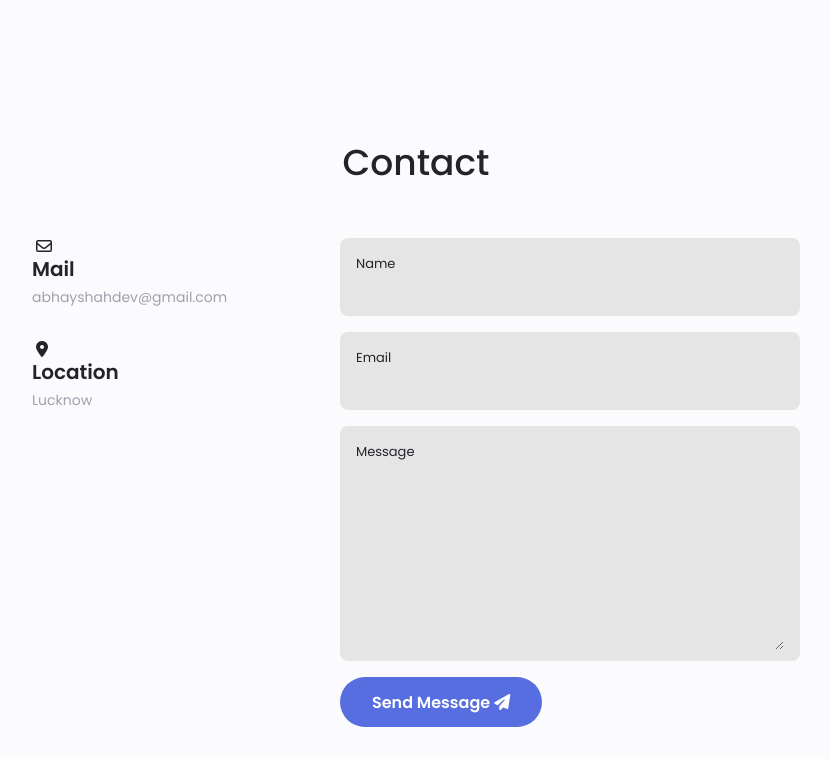
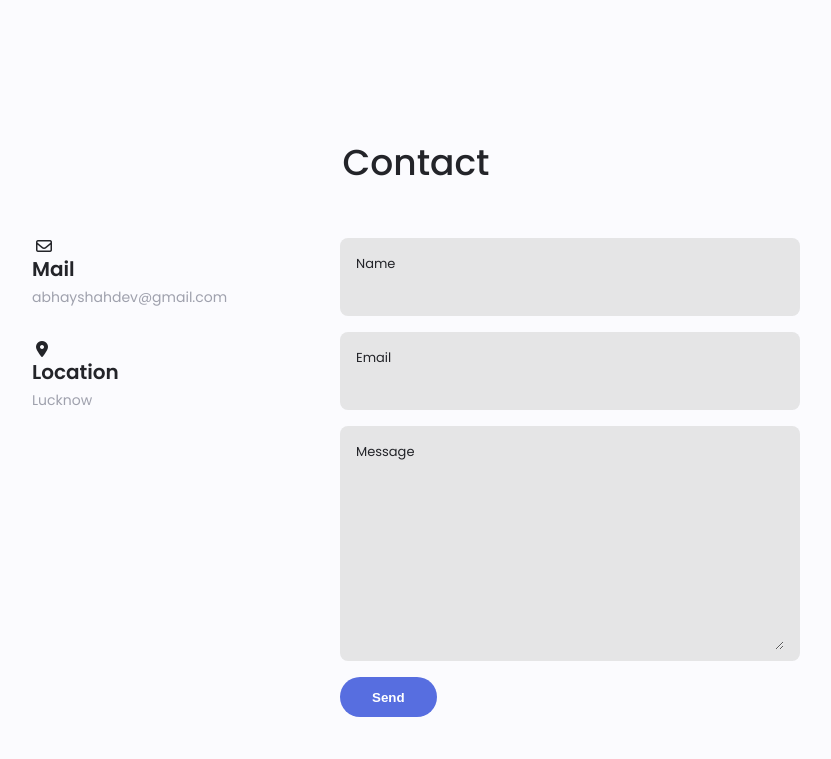
Before and after one commit to AbhayShahDev/abhayshahdev.github.io, a plain HTML site: page index.html in a window 1280 px wide. Shown: the part 2359-3118 px from the top of the page, without its empty margins (224-1055 px from the left). Drawn offline with nearby package versions, Linux system fonts and the light colour scheme.

Commit message:
Added some elements with styling

```diff
--- a/assets/css/style.css
+++ b/assets/css/style.css
@@ -349,6 +349,9 @@ img{
     padding: 0.8rem 2rem;
     border-radius: 3rem;
     font-weight: var(--font-semi-bold);
+    outline: none;
+    border: none;
+    cursor: pointer;
 }
 
 .button:hover{
--- a/index.html
+++ b/index.html
@@ -369,7 +369,7 @@
                         </div>
                     </div>
                 </div>
-                <form action="" class="contact-form grid">
+                <form action="mailto:abhay.wd2019@gmail.com" enctype="text/plain" class="contact-form grid">
                     <div class="contact-inputs grid">
                         <div class="contact-content">
                             <label for="" class="contact-label">Name</label>
@@ -385,10 +385,11 @@
                         <textarea name="" id="" cols="0" rows="7" class="contact-input"></textarea>
                     </div>
                     <div>
-                        <a href="" class="button button-flex">
+                        <!-- <a href="" class="button button-flex">
                             Send Message
                             <i class="fas fa-paper-plane contact-icon"></i>
-                        </a>
+                        </a> -->
+                        <input type="submit" value="Send" class="button button-flex">
                     </div>
                 </form>
             </div>
```
